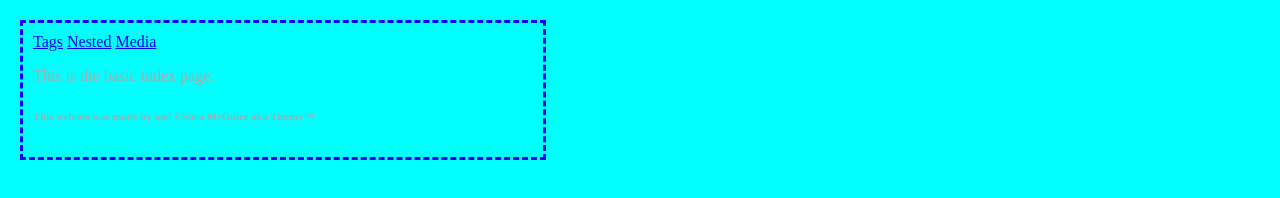
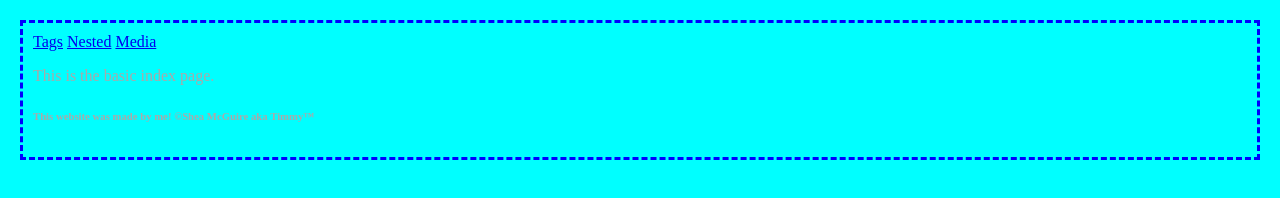
Before and after one commit to sheamcguire/sheamcguire.github.io, a plain HTML site: page index.html in a window 1280 px wide. Drawn offline with Linux system fonts and the light colour scheme.

Commit message:
Update style.css

```diff
--- a/style.css
+++ b/style.css
@@ -30,11 +30,11 @@ footer.index:hover {
     color:red
 }
 body.box {
-    background-color: aqua;
     margin:20px;
     padding:10px;
     border:3px dashed blue;
-    width:500px;
+    width:500px 300px;
+    background-color: aqua;
 }
 body.media {
     position:absolute;
```
